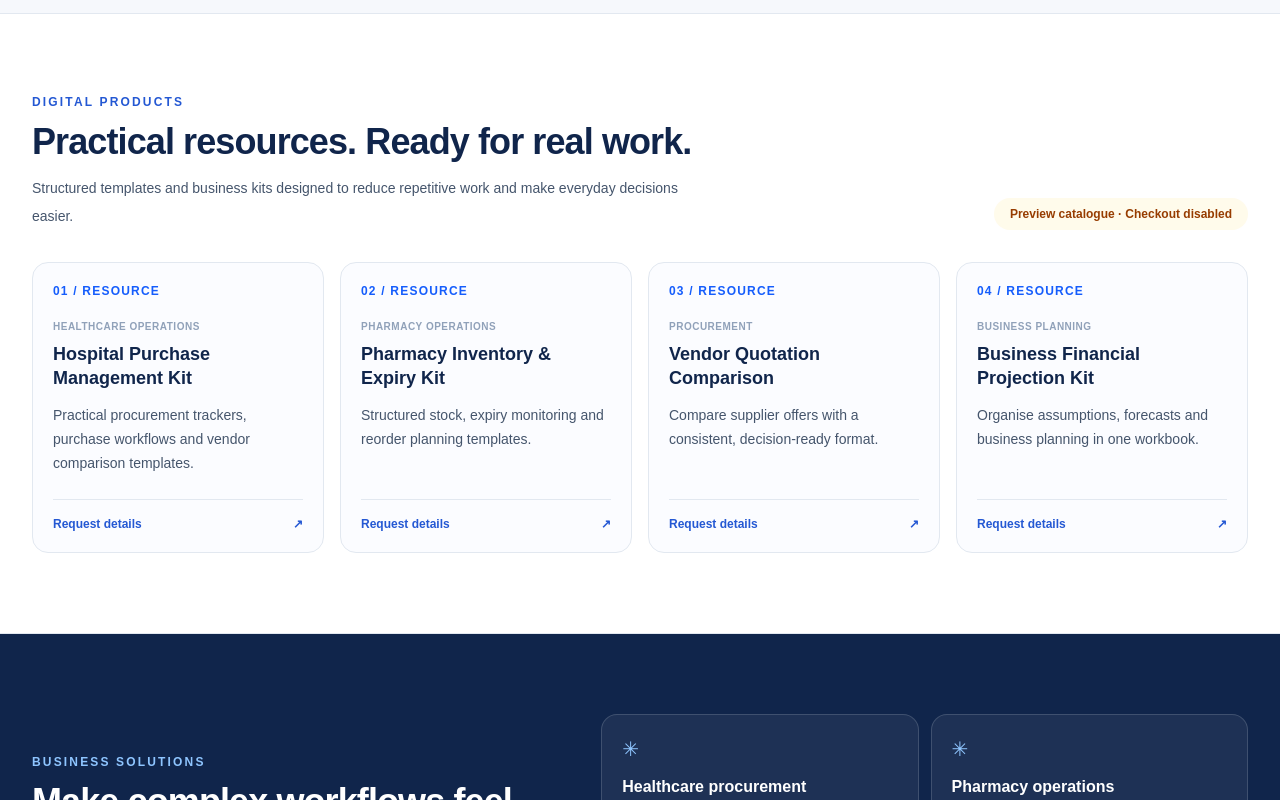
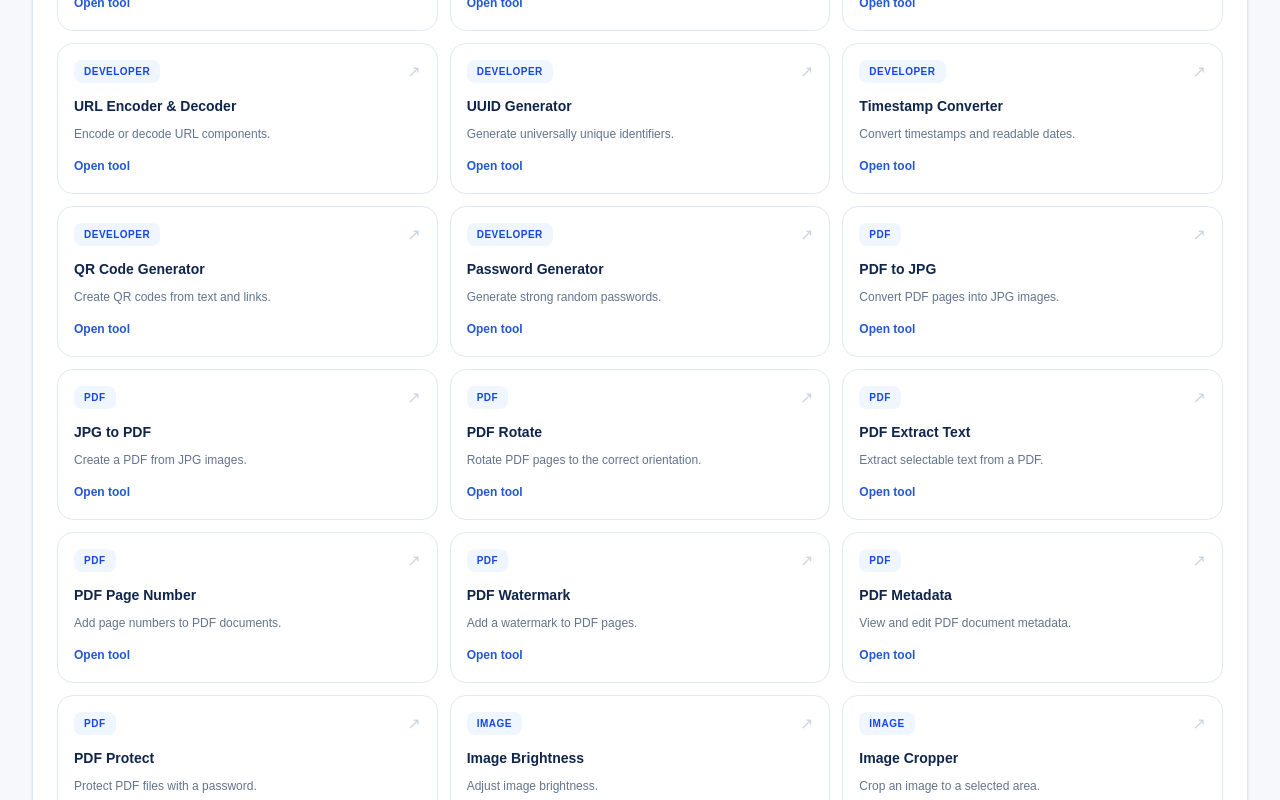
Before and after one commit to WellProSoftware/kaamkitpro, a Next.js app: page /platform-preview in a window 1280 px wide. Shown: the part 2500-3300 px from the top of the page. Built offline with nearby package versions, Linux system fonts and the light colour scheme.

Commit message:
staging: include the full existing tool catalogue in preview

```diff
--- a/src/app/platform-preview/page.tsx
+++ b/src/app/platform-preview/page.tsx
@@ -26,6 +26,36 @@ const tools: Tool[] = [
   { name: "CSS Formatter", category: "Developer", description: "Format CSS with consistent indentation.", href: "/tools/css-formatter" },
   { name: "Hash Generator", category: "Developer", description: "Generate SHA-256, SHA-384 and SHA-512 hashes.", href: "/tools/hash-generator" },
   { name: "Color Converter", category: "Developer", description: "Convert HEX and RGB color values.", href: "/tools/color-converter" },
+  { name: "Base64 Encoder & Decoder", category: "Developer", description: "Encode and decode Base64 text.", href: "/tools/base64" },
+  { name: "JSON Formatter", category: "Developer", description: "Format and validate JSON data.", href: "/tools/json-formatter" },
+  { name: "JavaScript Formatter", category: "Developer", description: "Format JavaScript for readability.", href: "/tools/js-formatter" },
+  { name: "URL Encoder & Decoder", category: "Developer", description: "Encode or decode URL components.", href: "/tools/url-encoder-decoder" },
+  { name: "UUID Generator", category: "Developer", description: "Generate universally unique identifiers.", href: "/tools/uuid-generator" },
+  { name: "Timestamp Converter", category: "Developer", description: "Convert timestamps and readable dates.", href: "/tools/timestamp-converter" },
+  { name: "QR Code Generator", category: "Developer", description: "Create QR codes from text and links.", href: "/tools/qr-code-generator" },
+  { name: "Password Generator", category: "Developer", description: "Generate strong random passwords.", href: "/tools/password-generator" },
+  { name: "PDF to JPG", category: "PDF", description: "Convert PDF pages into JPG images.", href: "/tools/pdf-to-jpg" },
+  { name: "JPG to PDF", category: "PDF", description: "Create a PDF from JPG images.", href: "/tools/jpg-to-pdf" },
+  { name: "PDF Rotate", category: "PDF", description: "Rotate PDF pages to the correct orientation.", href: "/tools/pdf-rotate" },
+  { name: "PDF Extract Text", category: "PDF", description: "Extract selectable text from a PDF.", href: "/tools/pdf-extract-text" },
+  { name: "PDF Page Number", category: "PDF", description: "Add page numbers to PDF documents.", href: "/tools/pdf-page-number" },
+  { name: "PDF Watermark", category: "PDF", description: "Add a watermark to PDF pages.", href: "/tools/pdf-watermark" },
+  { name: "PDF Metadata", category: "PDF", description: "View and edit PDF document metadata.", href: "/tools/pdf-metadata" },
+  { name: "PDF Protect", category: "PDF", description: "Protect PDF files with a password.", href: "/tools/pdf-protect" },
+  { name: "Image Brightness", category: "Image", description: "Adjust image brightness.", href: "/tools/image-brightness" },
+  { name: "Image Cropper", category: "Image", description: "Crop an image to a selected area.", href: "/tools/image-cropper" },
+  { name: "Image Rotate", category: "Image", description: "Rotate images to the right orientation.", href: "/tools/image-rotate" },
+  { name: "Image Flip", category: "Image", description: "Flip images horizontally or vertically.", href: "/tools/image-flip" },
+  { name: "Image Grayscale", category: "Image", description: "Convert images to grayscale.", href: "/tools/image-grayscale" },
+  { name: "Percentage Calculator", category: "Calculators", description: "Calculate percentages and percentage changes.", href: "/tools/percentage-calculator" },
+  { name: "SIP Calculator", category: "Calculators", description: "Estimate SIP investment growth.", href: "/tools/sip-calculator" },
+  { name: "Remove Extra Spaces", category: "Text", description: "Clean repeated spaces from text.", href: "/tools/remove-extra-spaces" },
+  { name: "Meta Description Generator", category: "SEO", description: "Write concise search descriptions.", href: "/tools/meta-description-generator" },
+  { name: "Slug Generator", category: "SEO", description: "Create clean URL slugs from text.", href: "/tools/slug-generator" },
+  { name: "Sitemap Generator", category: "SEO", description: "Generate sitemap XML content.", href: "/tools/sitemap-generator" },
+  { name: "Open Graph Preview", category: "Social", description: "Preview social sharing metadata.", href: "/tools/og-preview-generator" },
+  { name: "YouTube Title Generator", category: "Social", description: "Generate editable YouTube title ideas.", href: "/tools/youtube-title-generator" },
+  { name: "YouTube Description Generator", category: "Social", description: "Create YouTube description drafts.", href: "/tools/youtube-description-generator" },
 ];
 
 const categories = ["All", "PDF", "Image", "Calculators", "Text", "SEO", "Social", "Developer"];
```
